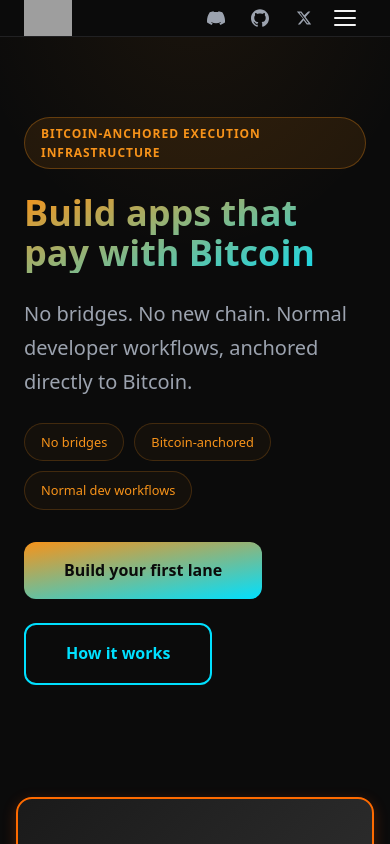
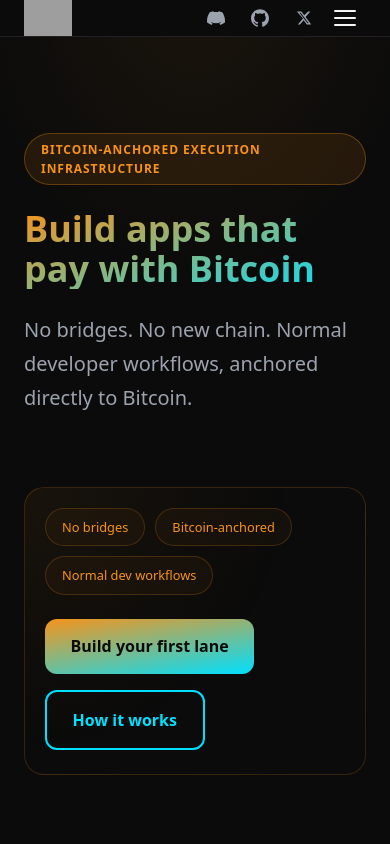
Before and after one commit to lanelayer/lanelayer.github.io, a React (Vite) app: page / in a window 390 px wide. Shown: the top 844 px of the page. Built offline with nearby package versions, Linux system fonts and the light colour scheme; no server answers; grey boxes are pictures that could not be loaded.

Commit message:
added minor layout fixes

```diff
--- a/src/components/HeroLaneLayer.css
+++ b/src/components/HeroLaneLayer.css
@@ -1,6 +1,5 @@
 .hero-lane {
-  padding: 80px 0;
-  text-align: left;
+  padding: 96px 0 88px;
   position: relative;
   overflow: hidden;
 }
@@ -20,8 +19,14 @@
 .hero-lane-inner {
   position: relative;
   z-index: 1;
-  max-width: 900px;
+  display: grid;
+  grid-template-columns: minmax(0, 1.1fr) minmax(0, 1fr);
+  align-items: center;
+  gap: 3rem;
+  max-width: 1120px;
 }
+
+.hero-lane-left { text-align: left; }
 
 /* ── Badge ── */
 .hero-badge {
@@ -94,3 +99,37 @@
   padding: 1rem 2.5rem;
   border-radius: 12px;
 }
+
+/* ── Right-side layout (existing content only) ── */
+.hero-lane-right {
+  min-width: 280px;
+}
+
+.hero-lane-right-panel {
+  border-radius: 20px;
+  padding: 1.25rem 1.25rem 1.5rem;
+  border: 1px solid rgba(247, 147, 26, 0.18);
+  background: radial-gradient(circle at top left, rgba(247, 147, 26, 0.06), transparent 60%);
+}
+
+.hero-lane-right-panel .hero-lane-chips {
+  margin-bottom: 1.5rem;
+}
+
+.hero-lane-right-panel .hero-lane-ctas {
+  gap: 1rem;
+}
+
+.hero-lane-right-panel .hero-lane-ctas .btn {
+  padding: 0.95rem 1.6rem;
+}
+
+@media (max-width: 960px) {
+  .hero-lane-inner {
+    grid-template-columns: minmax(0, 1fr);
+  }
+
+  .hero-lane-right {
+    width: 100%;
+  }
+}
--- a/src/components/HeroLaneLayer.jsx
+++ b/src/components/HeroLaneLayer.jsx
@@ -5,6 +5,7 @@ export default function HeroLaneLayer() {
   return (
     <section className="hero-lane">
       <div className="container hero-lane-inner">
+        <div className="hero-lane-left">
           <div className="hero-badge">Bitcoin-anchored execution infrastructure</div>
 
           <h1 className="hero-lane-title">
@@ -12,10 +13,12 @@ export default function HeroLaneLayer() {
           </h1>
 
           <p className="hero-lane-sub">
-          No bridges. No new chain. Normal developer workflows,
-          anchored directly to Bitcoin.
+            No bridges. No new chain. Normal developer workflows, anchored directly to Bitcoin.
           </p>
+        </div>
 
+        <div className="hero-lane-right">
+          <div className="hero-lane-right-panel">
             <ul className="hero-lane-chips">
               <li>No bridges</li>
               <li>Bitcoin-anchored</li>
@@ -27,6 +30,8 @@ export default function HeroLaneLayer() {
               <Link to="/how-it-works" className="btn btn-secondary">How it works</Link>
             </div>
           </div>
+        </div>
+      </div>
     </section>
   )
 }
--- a/src/components/UseInMinutes.jsx
+++ b/src/components/UseInMinutes.jsx
@@ -31,12 +31,6 @@ export default function UseInMinutes() {
 RPC URL: ${RPC_URL}
 Chain ID: ${CHAIN_ID}
 Currency symbol: ${CURRENCY_SYMBOL}`
-  const [promptCopied, setPromptCopied] = useState(false)
-  const copyPrompt = () => {
-    navigator.clipboard.writeText(fullPrompt)
-    setPromptCopied(true)
-    setTimeout(() => setPromptCopied(false), 2000)
-  }
 
   return (
     <section id="use-in-minutes" className="use-in-minutes">
@@ -50,9 +44,6 @@ Currency symbol: ${CURRENCY_SYMBOL}`
           <p>Use “Add network” in MetaMask. Copy individual fields, or copy the whole block.</p>
           <div className="copy-prompt-block">
             <pre className="copy-prompt-text">{fullPrompt}</pre>
-            <button type="button" className="btn copy-prompt-btn" onClick={copyPrompt}>
-              {promptCopied ? 'Copied to clipboard' : 'Copy to prompt'}
-            </button>
           </div>
           <div className="copy-blocks">
             <CopyBlock label="Network name" value={NETWORK_NAME} />
--- a/src/components/UseWhenYouNeedThis.jsx
+++ b/src/components/UseWhenYouNeedThis.jsx
@@ -21,9 +21,6 @@ export default function UseWhenYouNeedThis() {
             <li key={i}>{item}</li>
           ))}
         </ul>
-        <p className="use-when-cta">
-          <Link to="/#build-first-lane" className="btn btn-secondary">Build your first lane</Link>
-        </p>
       </div>
     </section>
   )
--- a/src/pages/Developers.jsx
+++ b/src/pages/Developers.jsx
@@ -30,9 +30,6 @@ export default function Developers() {
             LaneLayer handles the hard parts of turning Bitcoin into working capital inside shared market coordination. Execution surfaces and tooling will evolve; the experience that matters is the one builders actually use.
           </p>
         </section>
-        <div className="dev-ctas">
-          <Link to="/#build-first-lane" className="btn btn-primary">Build your first lane</Link>
-        </div>
       </div>
     </article>
   )
--- a/src/pages/HowItWorks.jsx
+++ b/src/pages/HowItWorks.jsx
@@ -39,9 +39,6 @@ export default function HowItWorks() {
             There is no proof-enforced canonical state. The state that matters is the one participants run, build on, and settle against. LaneLayer is designed to be legible, inspectable, and degrade without catastrophic custody loss.
           </p>
         </section>
-        <p className="cta-wrap">
-          <Link to="/#build-first-lane" className="btn btn-primary">Build your first lane</Link>
-        </p>
       </div>
     </article>
   )
```
Lines whose indentation alone changed are shown as unchanged.
